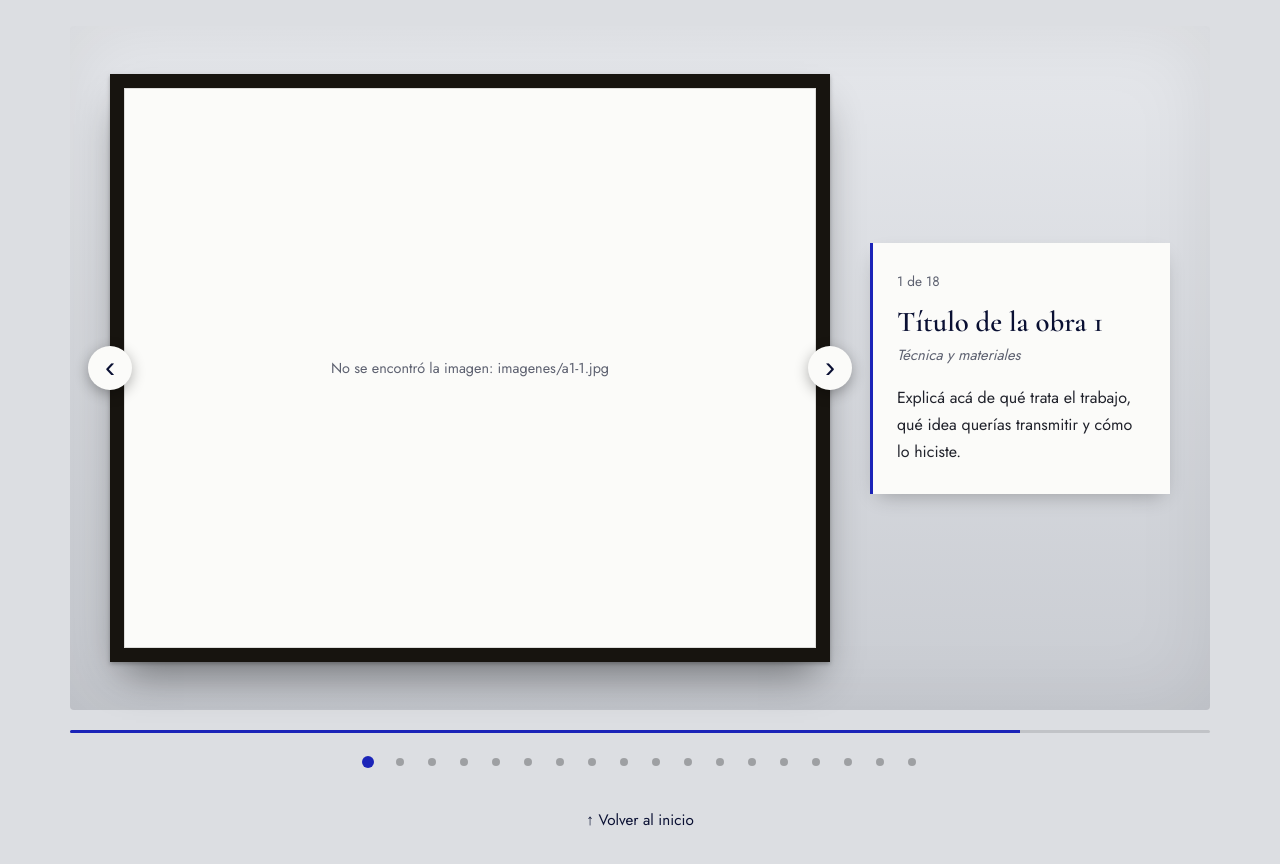
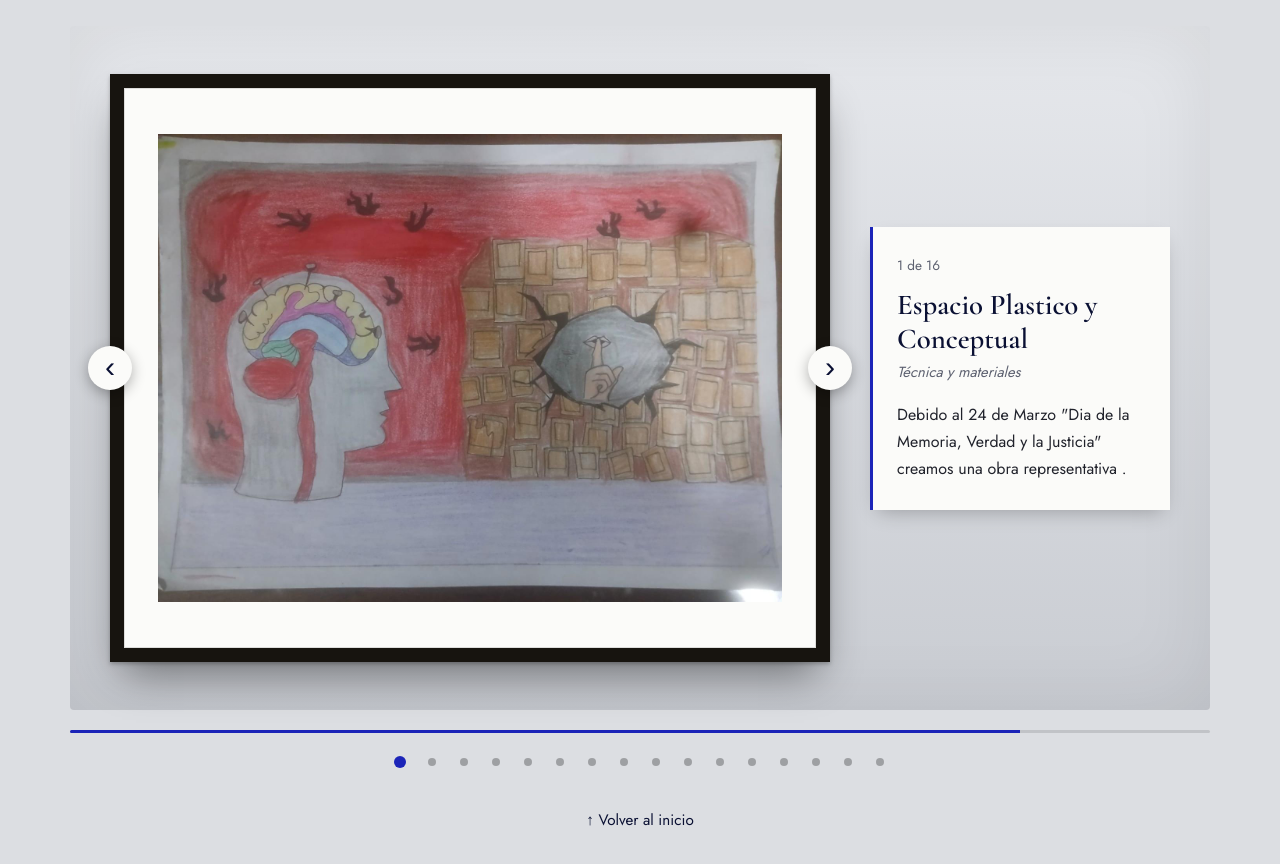
Before and after one commit to sofiarizzo04/proyectoarte, a plain HTML site: page index.html in a window 1280 px wide. Shown: the part 980-1844 px from the top of the page. Drawn offline with nearby package versions, Linux system fonts and the light colour scheme.

Commit message:
trabajos de estefania

```diff
--- a/index.html
+++ b/index.html
@@ -68,12 +68,26 @@
 const ARTISTAS = {
   estefaniaferreira: {
     cantidad: 18,
-    ruta: n => `imagenes/a1-${n}.jpg`,
+    omitir: [1,17],
+    ruta: n => `img/tp${n}estefania.jpeg`,
     obras: [
-      { titulo: "Título de la obra 1", tecnica: "Técnica y materiales", texto: "Explicá acá de qué trata el trabajo, qué idea querías transmitir y cómo lo hiciste." },
-      { titulo: "Título de la obra 2", tecnica: "Técnica y materiales", texto: "Explicación de la obra 2." }
-      // ...seguí agregando hasta la 18
+    { titulo: "Espacio Plastico y Conceptual", tecnica: "Técnica y materiales", texto: "Debido al 24 de Marzo \"Dia de la Memoria, Verdad y la Justicia\" creamos una obra representativa ." },
+    { titulo: "El Formato y El Soporte", tecnica: "Técnica y materiales", texto: "Recordamos mediante esta obra a los Soldados de las Malvinas." },
+    { titulo: "Tipo de Encuadre", tecnica: "Técnica y materiales", texto: "Creamos una obra para concientizar sobre la importancia del reciclado." },
+    { titulo: "Puntos de Vista", tecnica: "Técnica y materiales", texto: "Creamos un edificio con perspectiva, donde lo decoramos a nuestro gusto." },
+    { titulo: "Soportes", tecnica: "Técnica y materiales", texto: "Creamos una idea sobre como nos gustaria crear una pagina web de arte." },
+    { titulo: "Desarrollo de Colores", tecnica: "Técnica y materiales", texto: "Creamos una Huella Digital con gamas, dentro escribimos un verso de una cancion elegida, en este caso \"La Mentira\"de Luis Miguel." },
+    { titulo: "Gamas Cromaticas", tecnica: "Técnica y materiales", texto: "En base a la cancion elegida anteriormente la representamos con gamas cromaticas." },
+    { titulo: "Colores Complementarios", tecnica: "Técnica y materiales", texto: "Elegimos una metafora y la representamos." },
+    { titulo: "Gamas mas Acromaticas", tecnica: "Técnica y materiales", texto: "Recreamos la obra \"La Ciudad Knopp\" del artista argentino Luis Fernando Benedit." },
+    { titulo: "Monocromia", tecnica: "Técnica y materiales", texto: "Explicación de la obra 12." },
+    { titulo: "Acromaticos y Valores", tecnica: "Técnica y materiales", texto: "Replica de la obra \"Riachuelo\" del pintor argentino Benito Quinquela Martin." },
+    { titulo: "Indicadores de Espacios", tecnica: "Técnica y materiales", texto: "Con los elementos pedidos, creamos una obra donde se refleja la percepción del espacio." },
+    { titulo: "Vanguardias", tecnica: "Técnica y materiales", texto: "Vanguardias, replicamos obra del artista elegido, en este caso Salvador Dali." },
+    { titulo: "Color y Valor", tecnica: "Técnica y materiales", texto: "Representamos como creemos que sera el futuro." },
+    { titulo: "Imagen y Contexto", tecnica: "Técnica y materiales", texto: "Representacion de la historia \"el mounstro en mi cuarto\" de Miguel Angel Lopez." }
     ]
+
   },
   sofiajuarez: {
     cantidad: 18,
```
